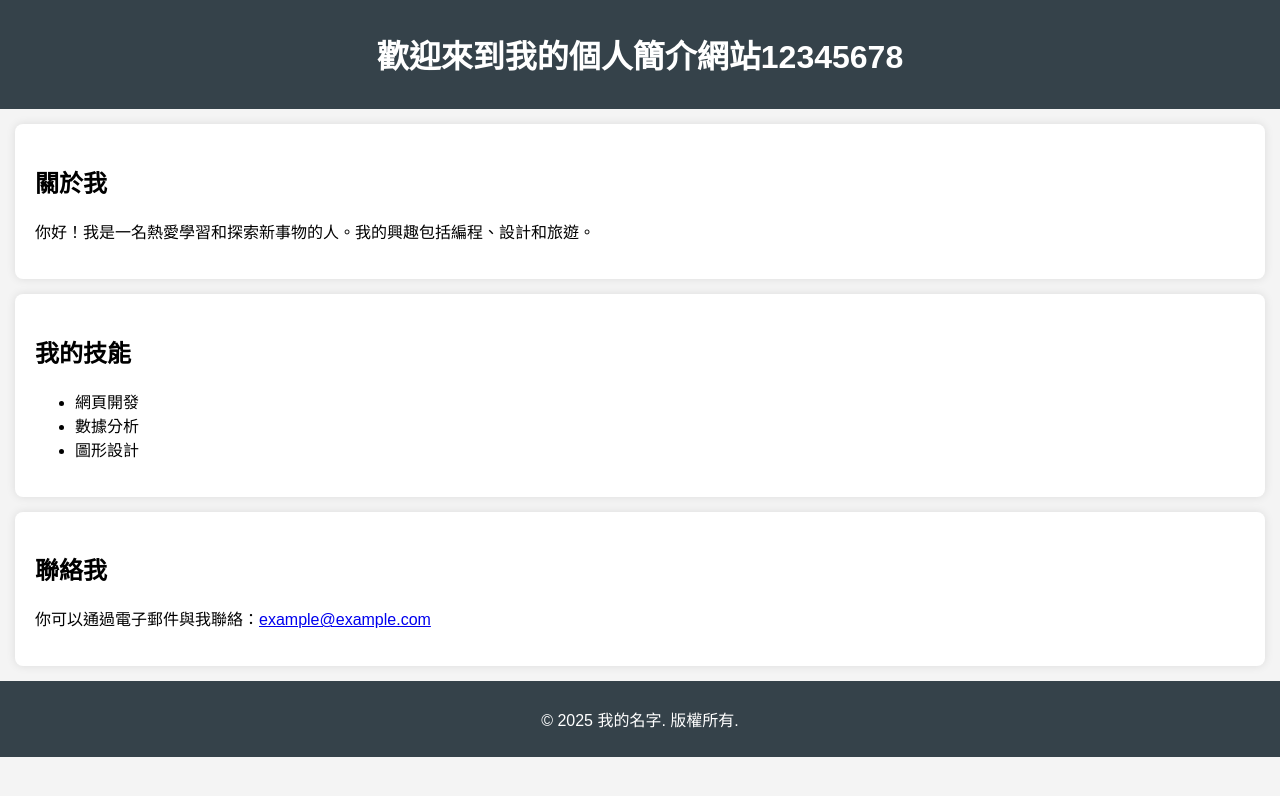
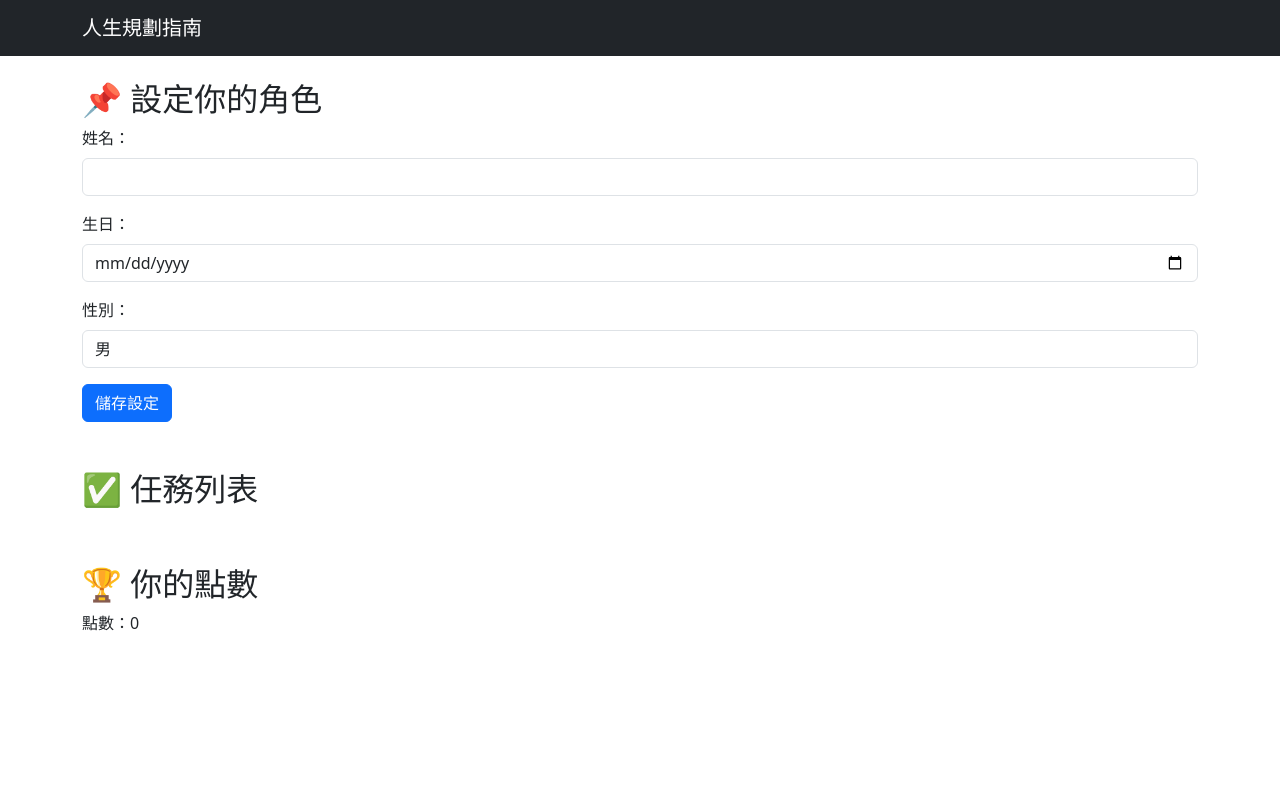
Before and after one commit to Dolby-Lee/my-first-repo, a plain HTML site: page index.html in a window 1280 px wide. Drawn offline with nearby package versions, Linux system fonts and the light colour scheme.

Commit message:
Update index.html

```diff
--- a/index.html
+++ b/index.html
@@ -1,62 +1,54 @@
 <!DOCTYPE html>
-<html lang="zh-Hant">
+<html lang="zh-HK">
 <head>
     <meta charset="UTF-8">
     <meta name="viewport" content="width=device-width, initial-scale=1.0">
-    <title>個人簡介</title>
-    <style>
-        body {
-            font-family: Arial, sans-serif;
-            margin: 0;
-            padding: 0;
-            background-color: #f4f4f4;
-        }
-        header {
-            background: #35424a;
-            color: #ffffff;
-            padding: 10px 0;
-            text-align: center;
-        }
-        section {
-            padding: 20px;
-            margin: 15px;
-            background: #ffffff;
-            border-radius: 8px;
-            box-shadow: 0 0 10px rgba(0, 0, 0, 0.1);
-        }
-        footer {
-            text-align: center;
-            padding: 10px 0;
-            background: #35424a;
-            color: #ffffff;
-            position: relative;
-            bottom: 0;
-            width: 100%;
-        }
-    </style>
+    <title>人生規劃指南</title>
+    <link rel="stylesheet" href="styles.css">
+    <link rel="stylesheet" href="https://cdn.jsdelivr.net/npm/bootstrap@5.3.0/dist/css/bootstrap.min.css">
 </head>
 <body>
-    <header>
-        <h1>歡迎來到我的個人簡介網站12345678</h1>
-    </header>
-    <section>
-        <h2>關於我</h2>
-        <p>你好！我是一名熱愛學習和探索新事物的人。我的興趣包括編程、設計和旅遊。</p>
-    </section>
-    <section>
-        <h2>我的技能</h2>
-        <ul>
-            <li>網頁開發</li>
-            <li>數據分析</li>
-            <li>圖形設計</li>
-        </ul>
-    </section>
-    <section>
-        <h2>聯絡我</h2>
-        <p>你可以通過電子郵件與我聯絡：<a href="mailto:example@example.com">example@example.com</a></p>
-    </section>
-    <footer>
-        <p>&copy; 2025 我的名字. 版權所有.</p>
-    </footer>
+
+    <!-- 頂部導航欄 -->
+    <nav class="navbar navbar-dark bg-dark">
+        <div class="container">
+            <a class="navbar-brand" href="#">人生規劃指南</a>
+        </div>
+    </nav>
+
+    <div class="container mt-4">
+        <h2>📌 設定你的角色</h2>
+        <form id="user-form">
+            <div class="mb-3">
+                <label class="form-label">姓名：</label>
+                <input type="text" id="username" class="form-control" required>
+            </div>
+            <div class="mb-3">
+                <label class="form-label">生日：</label>
+                <input type="date" id="birthdate" class="form-control" required>
+            </div>
+            <div class="mb-3">
+                <label class="form-label">性別：</label>
+                <select id="gender" class="form-control">
+                    <option value="male">男</option>
+                    <option value="female">女</option>
+                    <option value="other">其他</option>
+                </select>
+            </div>
+            <button type="submit" class="btn btn-primary">儲存設定</button>
+        </form>
+    </div>
+
+    <div class="container mt-5">
+        <h2>✅ 任務列表</h2>
+        <ul id="task-list" class="list-group"></ul>
+    </div>
+
+    <div class="container mt-5">
+        <h2>🏆 你的點數</h2>
+        <p id="user-points">點數：0</p>
+    </div>
+
+    <script src="script.js"></script>
 </body>
 </html>
```
